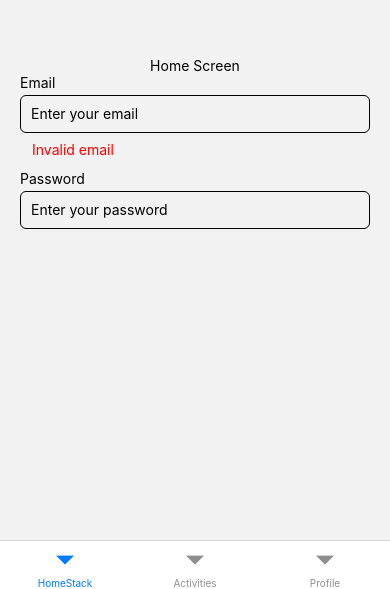
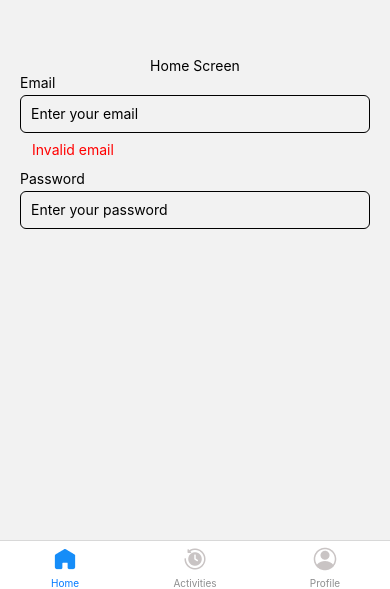
Before and after one commit to T30-H0/AnyApp, a React Native app: screen /Home in a window 390 px wide. Shown: the part 255-844 px from the top of the page. Built offline with nearby package versions, Linux system fonts and the light colour scheme.

Commit message:
init app

```diff
--- a/src/navigation/Tabs.tsx
+++ b/src/navigation/Tabs.tsx
@@ -1,25 +1,62 @@
 import {createBottomTabNavigator} from '@react-navigation/bottom-tabs';
 import * as React from 'react';
 
+import {Image, ImageSourcePropType, StyleSheet} from 'react-native';
 import Activities from '../screen/activities/Activities';
 import Profile from '../screen/profile/Profile';
+import APP_COLORS from '../themes/Colors';
+import ICONS from '../themes/Images';
 import HomeStackNavigator from './HomeStack';
 import {BottomTabNavigatorParamList} from './types';
 
 const Tab = createBottomTabNavigator<BottomTabNavigatorParamList>();
 
 const BottomTabs = () => {
+  const getTabBarIcon = (focused: boolean, icon: ImageSourcePropType) => {
+    return (
+      <Image
+        source={icon}
+        style={[styles.image, focused ? styles.active : styles.inActive]}
+      />
+    );
+  };
   return (
     <Tab.Navigator>
       <Tab.Screen
-        name="HomeStack"
+        name="Home"
         component={HomeStackNavigator}
-        options={{headerShown: false}}
+        options={{
+          headerShown: false,
+          tabBarIcon: ({focused}) => getTabBarIcon(focused, ICONS.icHome),
+        }}
       />
-      <Tab.Screen name="Activities" component={Activities} />
-      <Tab.Screen name="Profile" component={Profile} />
+      <Tab.Screen
+        name="Activities"
+        component={Activities}
+        options={{
+          tabBarIcon: ({focused}) => getTabBarIcon(focused, ICONS.icRecent),
+        }}
+      />
+      <Tab.Screen
+        name="Profile"
+        component={Profile}
+        options={{
+          tabBarIcon: ({focused}) => getTabBarIcon(focused, ICONS.icProfile),
+        }}
+      />
     </Tab.Navigator>
   );
 };
 
 export default BottomTabs;
+const styles = StyleSheet.create({
+  image: {
+    resizeMode: 'contain',
+  },
+  active: {
+    tintColor: APP_COLORS.primary,
+  },
+  inActive: {
+    tintColor: APP_COLORS.mainGrey,
+  },
+});
--- a/src/navigation/types.ts
+++ b/src/navigation/types.ts
@@ -21,7 +21,7 @@ export type DetailsScreenRouteProp = RouteProp<
 
 //for bottomTabs
 export type BottomTabNavigatorParamList = {
-  HomeStack: HomeStackNavigatorParamList;
+  Home: HomeStackNavigatorParamList;
   Activities: undefined;
   Profile: undefined;
 };
--- /dev/null
+++ b/src/themes/Colors.ts
@@ -0,0 +1,6 @@
+const APP_COLORS = {
+  primary: '#198DF8',
+  mainGrey: '#C9C4C4',
+};
+
+export default APP_COLORS;
```
